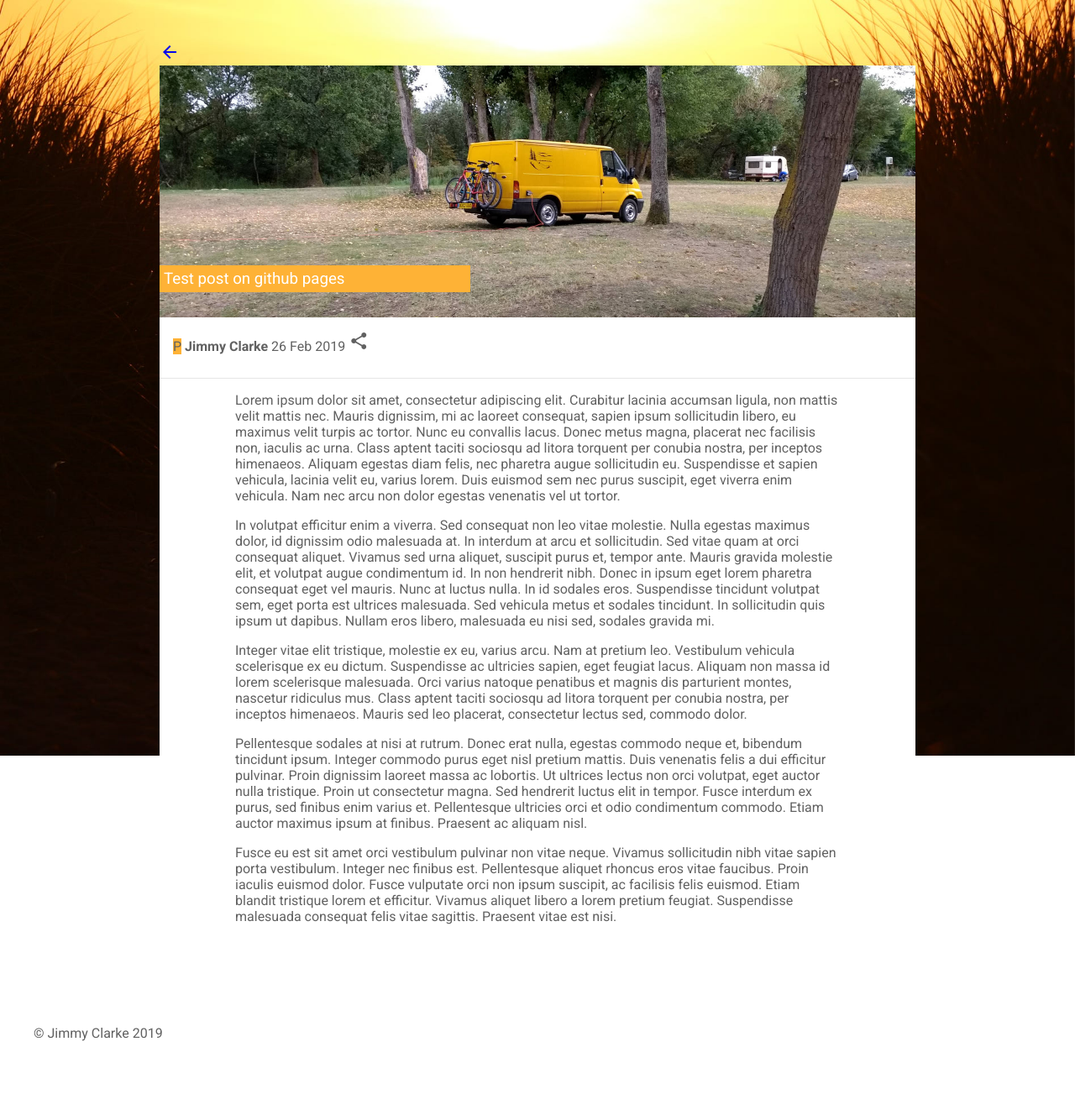
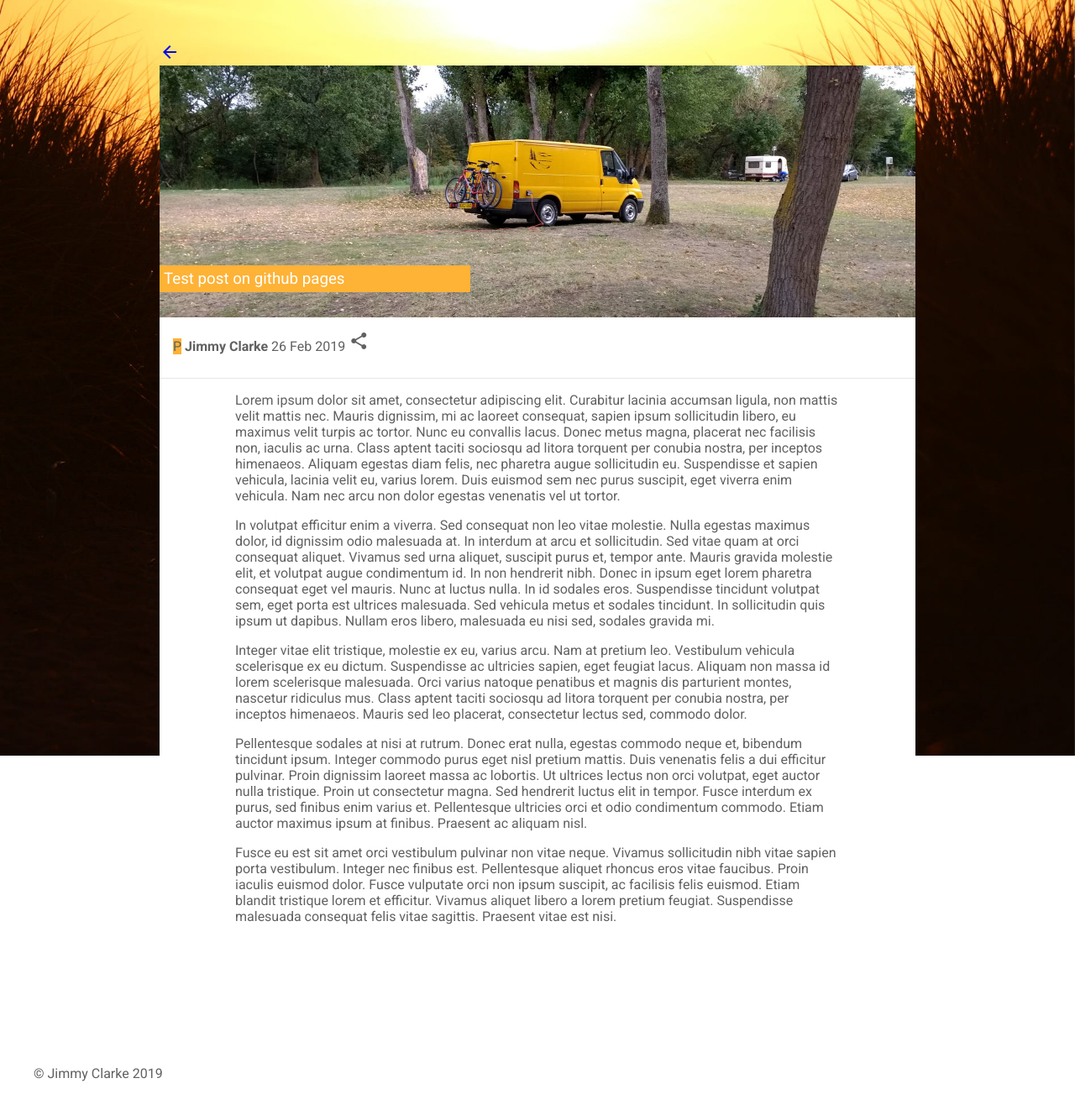
Before and after one commit to jimmyclarke113/jimmyclarke113.github.io, a Jekyll site: the page built from _posts/2019-02-26-test-post-2.md, in a window 1280 px wide. Shown: the whole page at 84% size. Built offline with Jekyll 4.4.1, drawn with Linux system fonts in a browser that asks for light colours; before the commit the page ends 1280 px from its top, so only the background shows below that.

Commit message:
Update styles2019.css

```diff
--- a/css/styles2019.css
+++ b/css/styles2019.css
@@ -164,7 +164,7 @@
 }
 .postContent{
   border-top: 1px solid rgba(0,0,0,0.1);
-  margin-bottom:32px;
+  padding-bottom:32px;
 }
 .postContent p{
   margin-left:10%;
```
